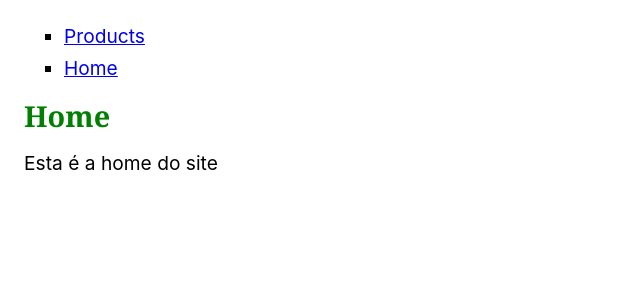
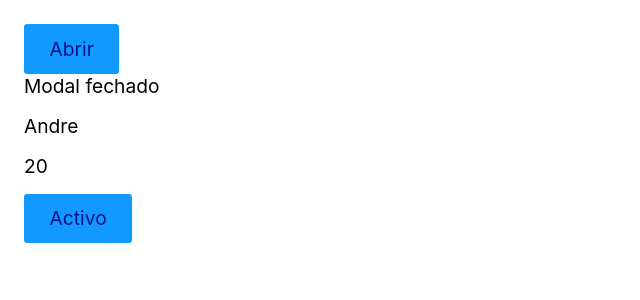
Before and after one commit to jonathanoliveira9/ani_react_app, a React (Create React App) app: page / in a window 1280 px wide. Shown: the top 300 px of the page, without its empty margins (0-640 px from the left). Built offline with nearby package versions, Linux system fonts and the light colour scheme.

Commit message:
use state

```diff
--- a/src/App.js
+++ b/src/App.js
@@ -1,21 +1,24 @@
 import React from 'react';
-import Header from './components/Header';
-import Home from './components/Home';
-import Products from './components/Products';
+import ButtonModal from './components/ButtonModal';
+import Modal from './components/Modal';
 
 const App = () => {
-  const { pathname } = window.location;
-  let Page = Home;
-  if (pathname === '/products') {
-    Page = Products;
-  } else {
-    Page = Home;
+  const [modal, setModal] = React.useState(false);
+  const [active, setActive] = React.useState(true)
+  const [data, setData] = React.useState({ nickname: 'Andre', year: '20' });
+  function handleClick() {
+    setActive(!active)
+    setData({...data, university: 'Has university'})
   }
-
   return (
     <div>
-      <Header />
-      <Page />
+      <ButtonModal setModal={setModal}></ButtonModal>
+      <div>{modal ? 'Modal Aberto' : 'Modal fechado' }</div>
+      <Modal modal={modal} setModal={setModal}/>
+      <p>{data.nickname}</p>
+      <p>{data.year}</p>
+      <p>{data.university}</p>
+      <button onClick={handleClick}>{active ? 'Activo' : 'Inactive'}</button>
     </div>
   );
 }
--- /dev/null
+++ b/src/components/ButtonModal.js
@@ -0,0 +1,9 @@
+import React from 'react'
+
+const ButtonModal = ({setModal}) => {
+  return (
+    <button onClick={() => setModal(true)}>Abrir</button>
+  )
+}
+
+export default ButtonModal
--- a/src/components/Header.js
+++ /dev/null
@@ -1,14 +0,0 @@
-import React from 'react'
-
-const Header = () => {
-  return (
-    <section>
-      <ul>
-        <li><a href='/products'>Products</a></li>
-        <li><a href='/'>Home</a></li>
-      </ul>
-    </section>
-  )
-}
-
-export default Header
--- a/src/components/Home.js
+++ /dev/null
@@ -1,16 +0,0 @@
-import React from 'react'
-import Title from './Title'
-
-const Home = () => {
-  return (
-
-    <section>
-      <Title text="Home" color="green"/>
-       <p>
-         Esta é a home do site
-       </p>
-    </section>
-  )
-}
-
-export default Home
--- /dev/null
+++ b/src/components/Modal.js
@@ -0,0 +1,13 @@
+import React from 'react'
+
+const Modal = ({modal, setModal}) => {
+  if (modal)
+    return (
+      <div>
+        Este é um modal. <button onClick={() => setModal(false)}>Close</button>
+      </div>
+    )
+return null;
+}
+
+export default Modal
--- a/src/components/Product.js
+++ /dev/null
@@ -1,16 +0,0 @@
-import React from 'react'
-
-const Product = ({ name, properties }) => {
-  return (
-    <div style={{border: '1px solid', margin: '1rem 0', padding: '1rem'}}>
-      <p>{name}</p>
-      <ul>
-        {properties.map((property) => (
-          <li>{property}</li>
-        ))}
-      </ul>
-    </div>
-  )
-}
-
-export default Product
--- a/src/components/Products.js
+++ /dev/null
@@ -1,20 +0,0 @@
-import React from 'react'
-import Title from './Title'
-import Product from './Product';
-const Products = () => {
-  const products = [
-    { name: 'Notebook', properties: ['16gb ram', '512gb'] },
-    { name: 'Smartphone', properties: ['2gb ran', '128gb'] }
-  ];
-
-  return (
-    <section>
-      <Title color="green" text="Products"></Title>
-      {products.map((product) => (
-        <Product key={product.name} {...product}></Product>
-      ))}
-    </section>
-  )
-}
-
-export default Products
--- a/src/components/Title.js
+++ /dev/null
@@ -1,9 +0,0 @@
-import React from 'react'
-
-const Title = ({color, text}) => {
-  return (
-    <h1 style={{color: color}}>{text}</h1>
-  )
-}
-
-export default Title
```
